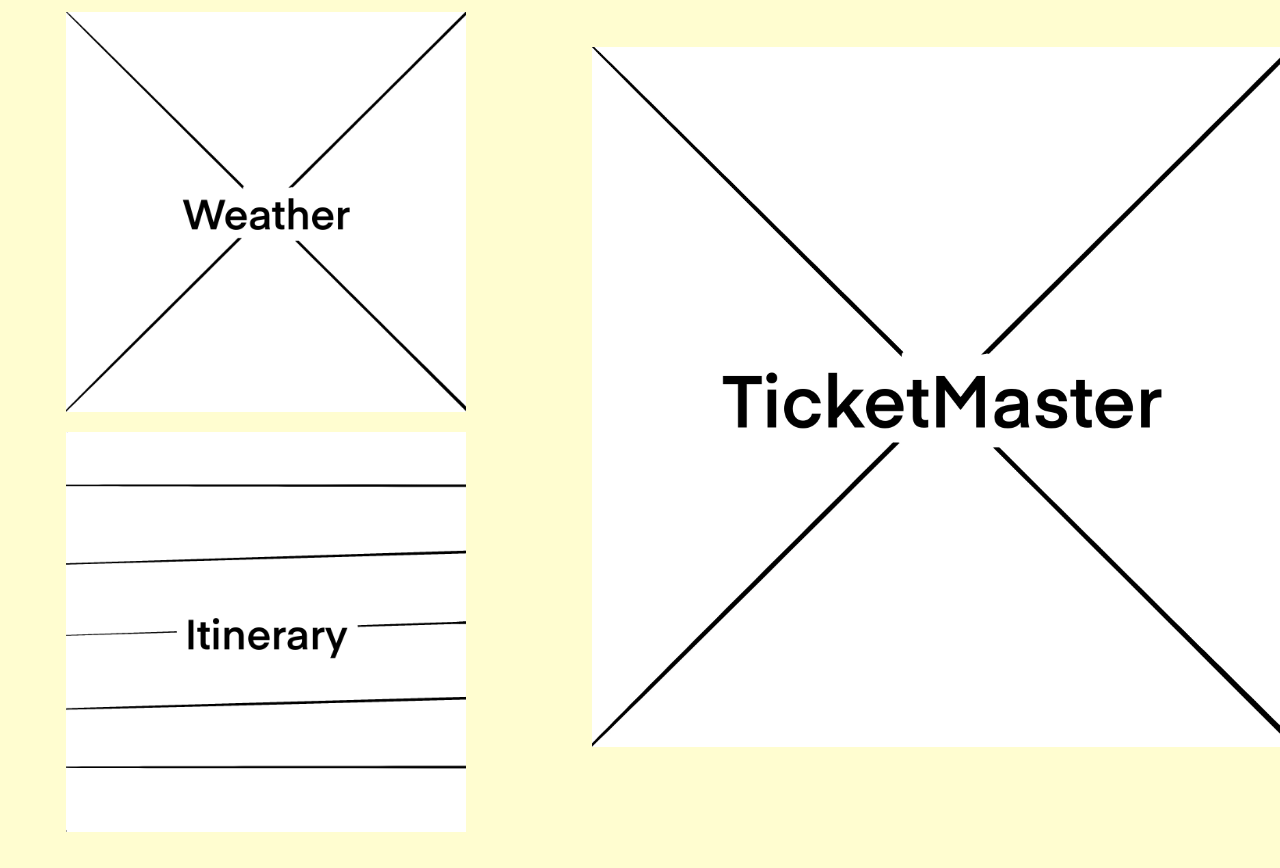
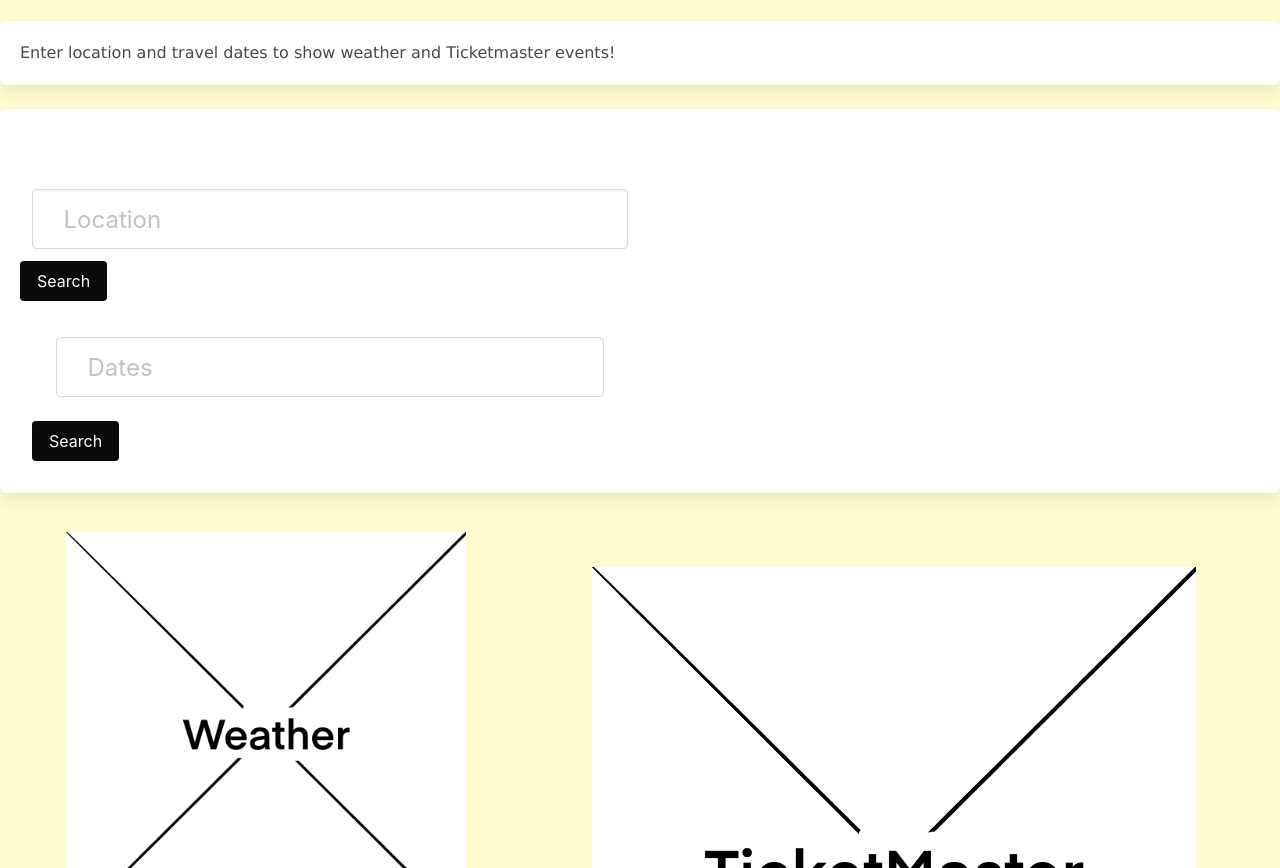
Before and after one commit to aaronRobinett/groupProject1, a plain HTML site: page UI/index.html in a window 1280 px wide. Shown: the part 381-1249 px from the top of the page. Drawn offline with nearby package versions, Linux system fonts and the light colour scheme.

Commit message:
adding stylesheets

```diff
--- a/UI/index.html
+++ b/UI/index.html
@@ -5,6 +5,8 @@
         <meta charset="UTF-8">
         <meta name="viewport" content="width=device-width, initial-scale=1.0">
         <meta http-equiv="X-UA-Compatible" content="ie=edge" />
+        <script src="https://kit.fontawesome.com/2a1a81d8e8.js" crossorigin="anonymous"></script>
+        <link rel="stylesheet" href="https://cdn.jsdelivr.net/npm/bulma@0.9.3/css/bulma.min.css">
         <link rel="stylesheet" href="./style.css">
         <title>Vacation Planner</title>
     </head>
@@ -31,6 +33,29 @@
 
         <!-- Main Content -->
         <Main>
+            <!--Date and location-->
+            <br>
+        <div class="box">
+            <h2>Enter location and travel dates to show weather and Ticketmaster events!</h2>
+        </div>
+
+        <!--Location Search-->
+        <div class="box">
+            <div class="column is-half">
+                <div class="card-content"></div>
+                <input class="input is-large is-half" type="text" placeholder="  Location">
+                </div>
+                <button class="button is-black"> Search</button>
+
+            <div class="column is-half">
+                <div class="card-content">
+                    <input class="input is-large is-half" type="text" placeholder="  Dates">
+                </div>
+                    <button class="button is-black"> Search</button>
+            </div>
+        </div>
+
+
 
             <!--ticketmaster-->
             <section class="right-side">
```
